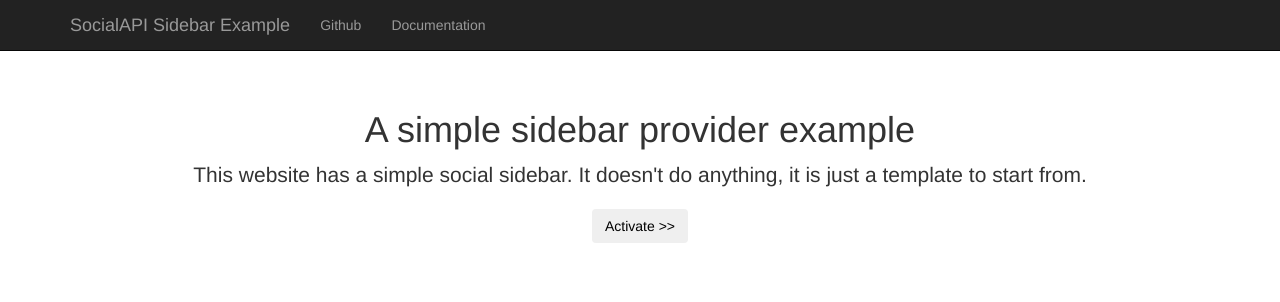
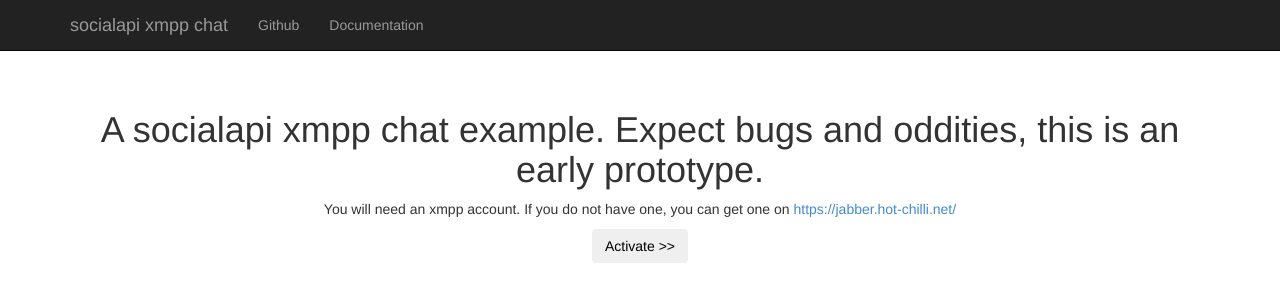
Before and after one commit to mixedpuppy/socialapi-xmpp, a website: page index.html in a window 1280 px wide. Drawn offline with nearby package versions, Linux system fonts and the light colour scheme.

Commit message:
minor html update

```diff
--- a/index.html
+++ b/index.html
@@ -1,6 +1,6 @@
 <html>
 <head>
-  <title>Demo Sidebar Service</title>
+  <title>socialapi xmpp chat</title>
   <link href="css/bootstrap.min.css" rel="stylesheet">
   <link id="siteicon" rel="icon" href="./firefox.png"/>
   <style>
@@ -42,11 +42,11 @@
           <span class="icon-bar"></span>
           <span class="icon-bar"></span>
         </button>
-        <a class="navbar-brand" href="#">SocialAPI Sidebar Example</a>
+        <a class="navbar-brand" href="#">socialapi xmpp chat</a>
       </div>
       <div class="collapse navbar-collapse">
         <ul class="nav navbar-nav">
-          <li><a href="https://github.com/mixedpuppy/socialapi-sidebar">Github</a></li>
+          <li><a href="https://github.com/mixedpuppy/socialapi-xmpp">Github</a></li>
           <li><a href="https://developer.mozilla.org/en-US/docs/Social_API">Documentation</a></li>
         </ul>
       </div><!--/.nav-collapse -->
@@ -56,8 +56,8 @@
   <div class="container">
 
     <div class="starter-template">
-      <h1>A simple sidebar provider example</h1>
-      <p class="lead">This website has a simple social sidebar.  It doesn't do anything, it is just a template to start from.</p>
+      <h1>A socialapi xmpp chat example.  Expect bugs and oddities, this is an early prototype.</h1>
+      <p>You will need an xmpp account.  If you do not have one, you can get one on <a href="https://jabber.hot-chilli.net/">https://jabber.hot-chilli.net/</a></p>
 <dl><button class="btn" onclick="activate(this)" title="activate the demo provider">Activate >></button></dl>
 
   </div><!-- /.container -->
```
Also changed, not shown: chat.htm (+1 -1 lines), sidebar.htm (+1 -1 lines).
